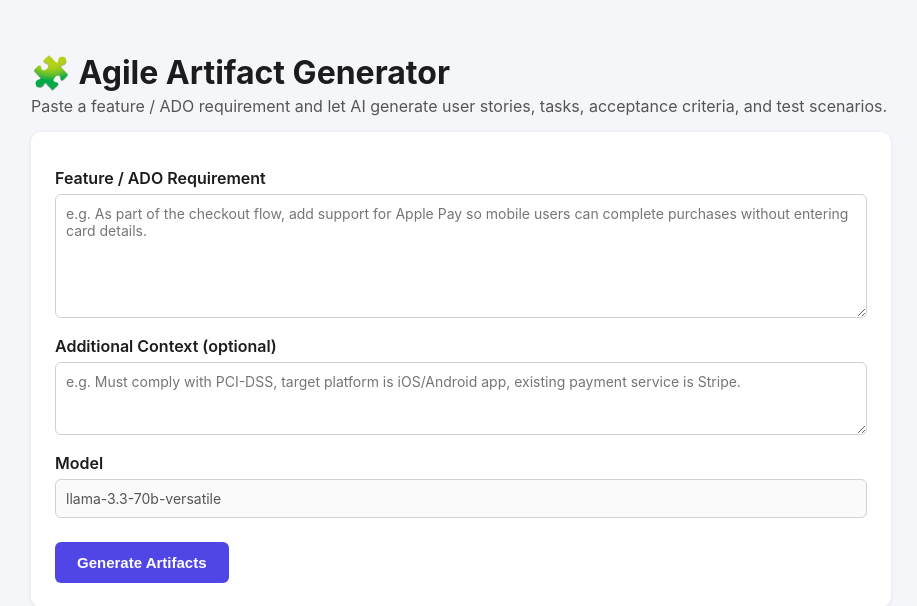
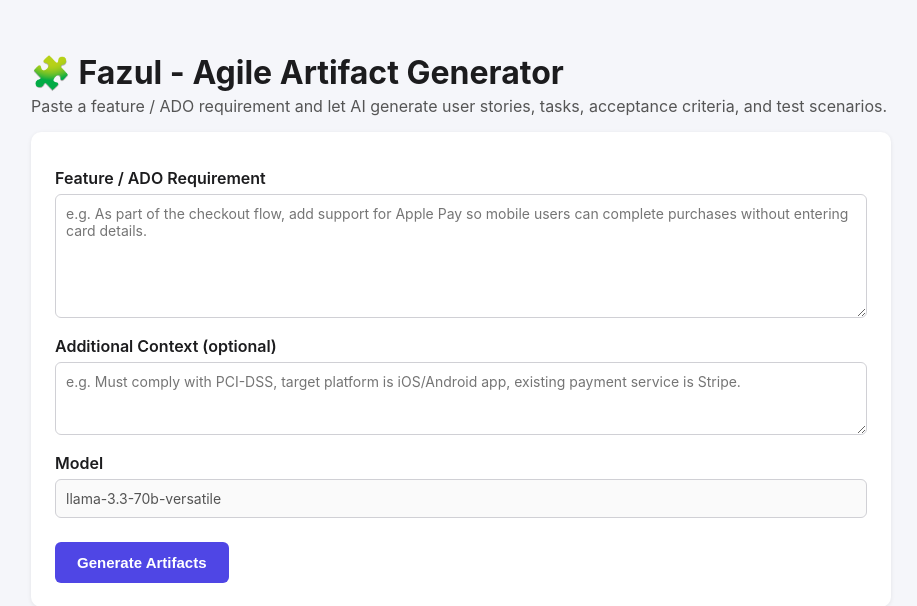
Before and after one commit to FazulGitHub/AZURE-ADO-AGENT, a Flask app: page / in a window 1280 px wide. Shown: the top 606 px of the page, without its empty margins (179-1096 px from the left). Run offline with Flask 3, Linux system fonts and the light colour scheme.

Commit message:
update index

```diff
--- a/templates/index.html
+++ b/templates/index.html
@@ -8,7 +8,7 @@
 <body>
   <div class="container">
     <header>
-      <h1>🧩 Agile Artifact Generator</h1>
+      <h1>🧩 Fazul - Agile Artifact Generator</h1>
       <p class="subtitle">
         Paste a feature / ADO requirement and let AI generate user stories,
         tasks, acceptance criteria, and test scenarios.
```
